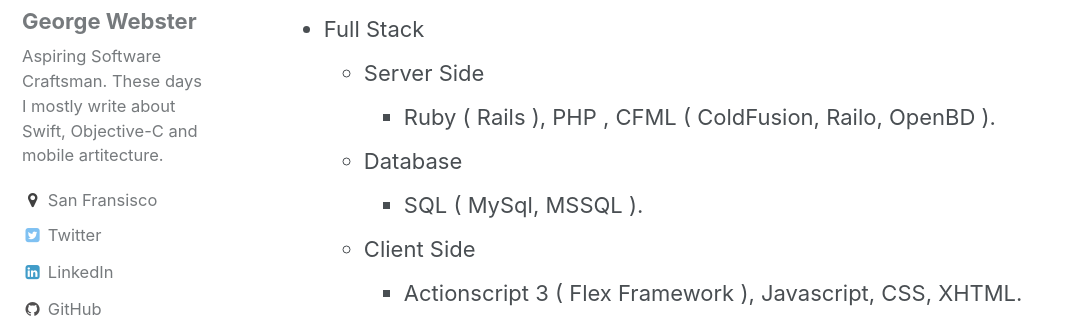
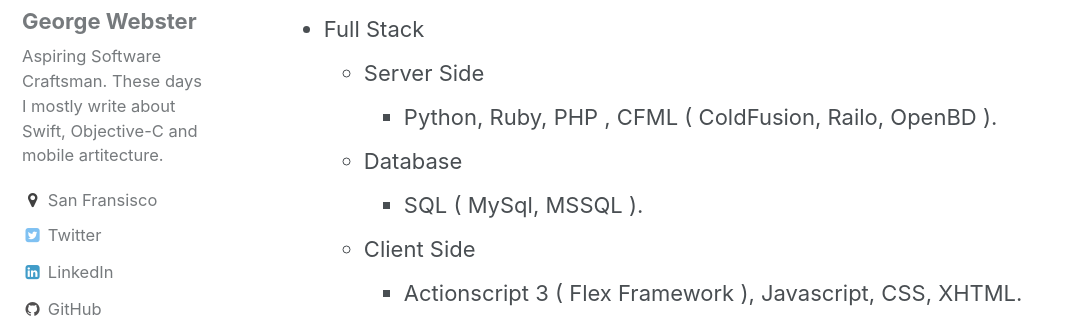
Before and after one commit to ethyreal/ethyreal.com, a Jekyll site: the page built from _pages/resume.md, in a window 1280 px wide and 900 px high, scrolled down 4490 px. Shown: the part 156-474 px from the top of the window, without its empty margins (0-1067 px from the left). Built offline with Jekyll 4.4.1, drawn with Linux system fonts in a browser that asks for light colours.

Commit message:
added python to my list of scripting languages
..in truth I should remove the rest because really I haved used the others in any meaningful way in years

```diff
--- a/_pages/resume.md
+++ b/_pages/resume.md
@@ -131,7 +131,7 @@ A developers skills should not be summed up as a laundry list... one merely grab
 
 - Full Stack
 	- Server Side
-		- Ruby ( Rails ), PHP , CFML ( ColdFusion, Railo, OpenBD ).
+		- Python, Ruby, PHP , CFML ( ColdFusion, Railo, OpenBD ).
 	- Database
 		- SQL ( MySql, MSSQL ).
 	- Client Side
```
